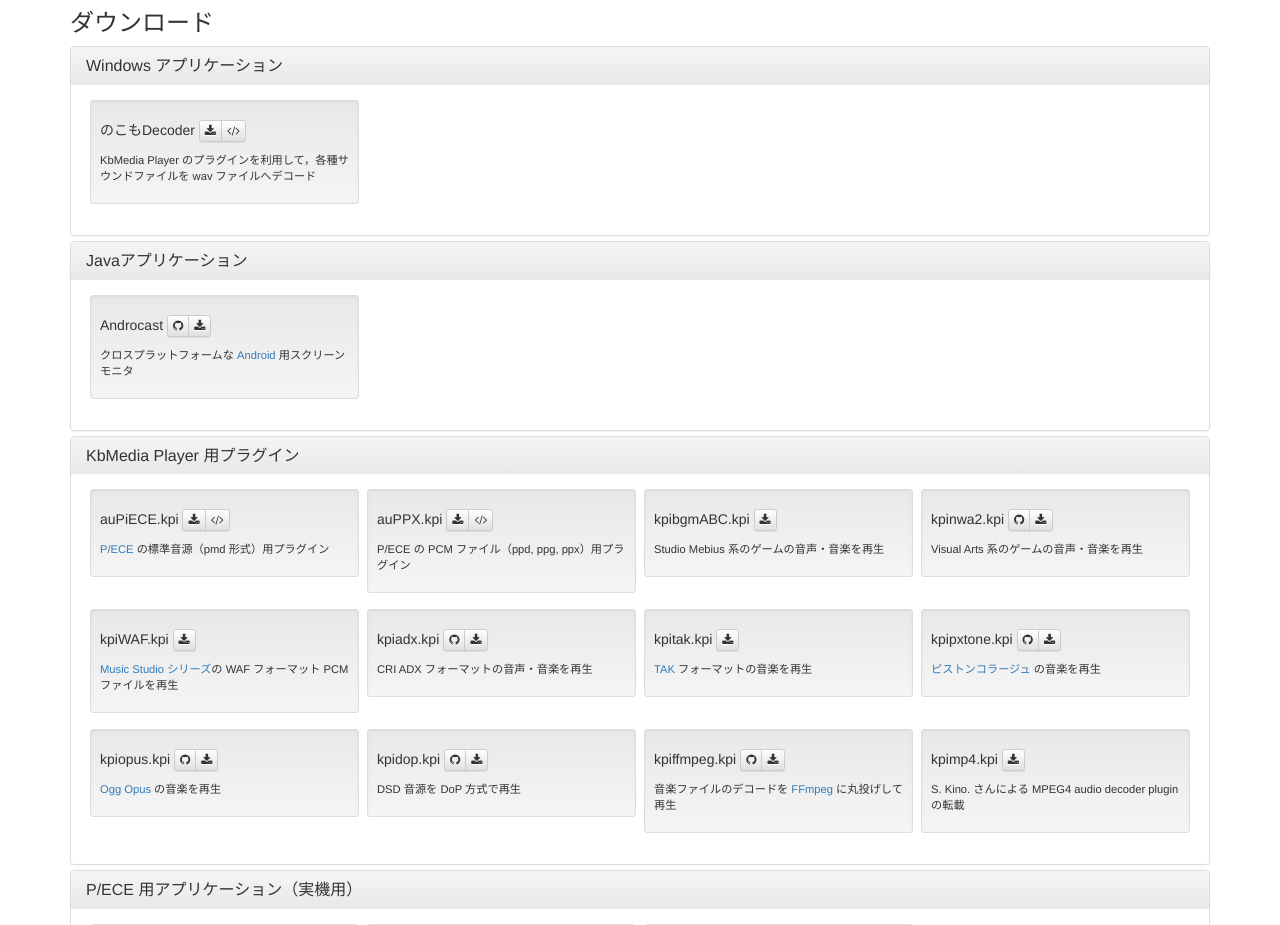
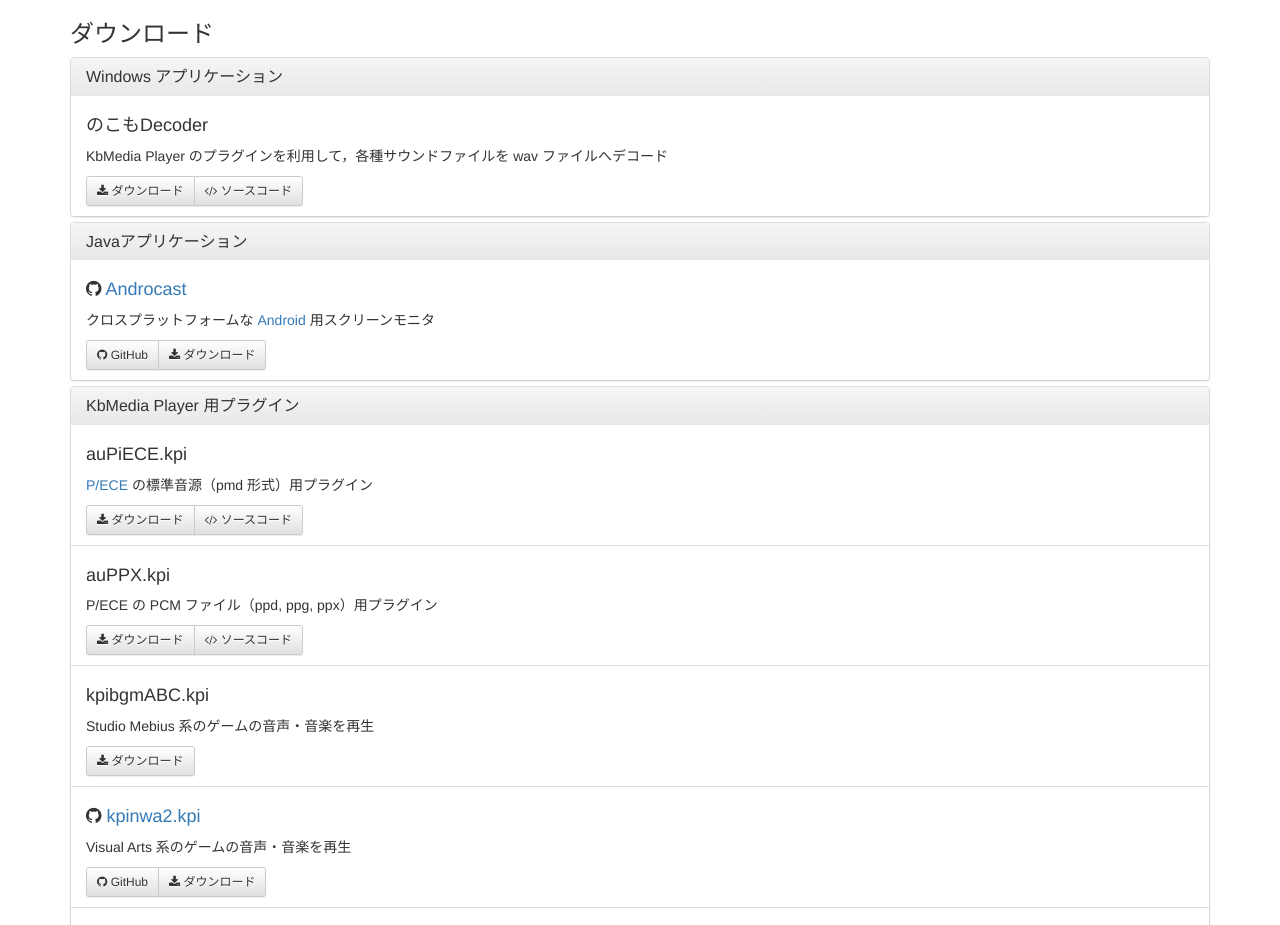
Before and after one commit to autch/autch.github.com, a Jekyll site: the page built from index.html, in a window 1280 px wide and 1400 px high, cut to the strip 475-1400 px from the top of the window. Built offline with Jekyll 4.4.1, drawn with Linux system fonts in a browser that asks for light colours; nearby versions of some CDN libraries; comment, search, counter and statistics services are not loaded; some of the changed text lies outside the part shown.

Commit message:
ダウンロードリストはただのリストにした

```diff
--- a/_data/downloads.yaml
+++ b/_data/downloads.yaml
@@ -93,6 +93,5 @@
       download: http://autch-online.autch.net/files/vsstyleindenter.zip
       description: <a href="http://www2k.biglobe.ne.jp/~araken/qxw.htm">QX エディタ</a>のインデント動作を Microsoft Visual Studio 互換にする＋おまけ
     - name: GPL に基づき公開された AQUAPLUS 作品
-      link: https://github.com/autch/aquaplus_gpl
       github: autch/aquaplus_gpl
       description: 公開された 4 作品のソースコードの再配布
--- a/_layouts/default.html
+++ b/_layouts/default.html
@@ -7,19 +7,13 @@
     <meta name="viewport" content="width=device-width, initial-scale=1">
 
     <link rel="stylesheet" href="css/bootstrap.min.css">
-    <style>
-      body {
-      padding-top: 60px;
-      padding-bottom: 20px;
-      }
-    </style>
     <link rel="stylesheet" href="css/bootstrap-theme.min.css">
     <link rel="stylesheet" href="css/main.css">
     <link rel="stylesheet" href="https://maxcdn.bootstrapcdn.com/font-awesome/4.4.0/css/font-awesome.min.css">
     <script src="js/vendor/modernizr-2.6.2-respond-1.1.0.min.js"></script>
   </head>
   <body>
-    <div class="navbar navbar-default navbar-fixed-top" role="navigation">
+    <div class="navbar navbar-default navbar-static-top" role="navigation">
       <div class="container">
         <div class="navbar-header">
           <button type="button" class="navbar-toggle" data-toggle="collapse" data-target=".navbar-collapse">
--- a/css/main.css
+++ b/css/main.css
@@ -9,19 +9,3 @@
     text-align: center;
     border-top: 1px solid #ddd;
 }
-
-.download-item {
-    height: 120px;
-    padding-left: 4px;
-    padding-right: 4px;
-}
-
-.download-item p {
-    font-size: 80%;
-}
-
-.github-project {
-    height: 1em;
-    margin: 0px;
-    display: inline;
-}
--- a/index.html
+++ b/index.html
@@ -15,21 +15,20 @@
   <h3>ダウンロード</h3>
   <div class="panel-group">{% for category in site.data.downloads %}
     <div class="panel panel-default">
-      <div class="panel-heading"><h4 class="panel-title">{{category.title}}</h4></div>
-      <div class="panel-body">{% for item in category.items %}
-        <div class="download-item col-xs-6 col-sm-3 col-md-3">
-          <div class="well well-sm">
-            <h5>{% if item.link %}<a href="{{item.link}}">{{item.name}}</a>{% else %}{{item.name}}{% endif %}
-              <span class="btn-group btn-group-xs" role="group" aria-label="...">
-                {% if item.github %}<a href="https://github.com/{{item.github}}" class="btn btn-default" title="GitHub"><i class="fa fa-github"></i></a>{% endif %}
-                {% if item.download %}<a href="{{item.download}}" class="btn btn-default" title="ダウンロード"><i class="fa fa-download"></i></a>{% endif %}
-                {% if item.source %}<a href="{{item.source}}" class="btn btn-default" title="ソースコード"><i class="fa fa-code"></i></a>{% endif %}
-              </span>
-            </h5>
-            <p>{{item.description}}</p>
-          </div>
-        </div>{% endfor %}
-      </div>
+      <div class="panel-heading"><h3 class="panel-title">{{category.title}}</h3></div>
+      <ul class="list-group">{% for item in category.items %}
+        <li class="list-group-item download-item">
+          <h4>{% if item.github %}<i class="fa fa-github"></i> <a href="https://github.com/{{item.github}}">{% endif %}
+            {{item.name}}
+            {% if item.github %}</a>{% endif %}</h4>
+          <p>{{item.description}}</p>
+          <span class="btn-group btn-group-sm" role="group" aria-label="...">
+            {% if item.github %}<a href="https://github.com/{{item.github}}" class="btn btn-default" title="GitHub"><i class="fa fa-github"></i> GitHub</a>{% endif %}
+            {% if item.download %}<a href="{{item.download}}" class="btn btn-default" title="ダウンロード"><i class="fa fa-download"></i> ダウンロード</a>{% endif %}
+            {% if item.source %}<a href="{{item.source}}" class="btn btn-default" title="ソースコード"><i class="fa fa-code"></i> ソースコード</a>{% endif %}
+          </span>
+        </li>{% endfor %}
+      </ul>
     </div>{% endfor %}
   </div>
 </div>
```
